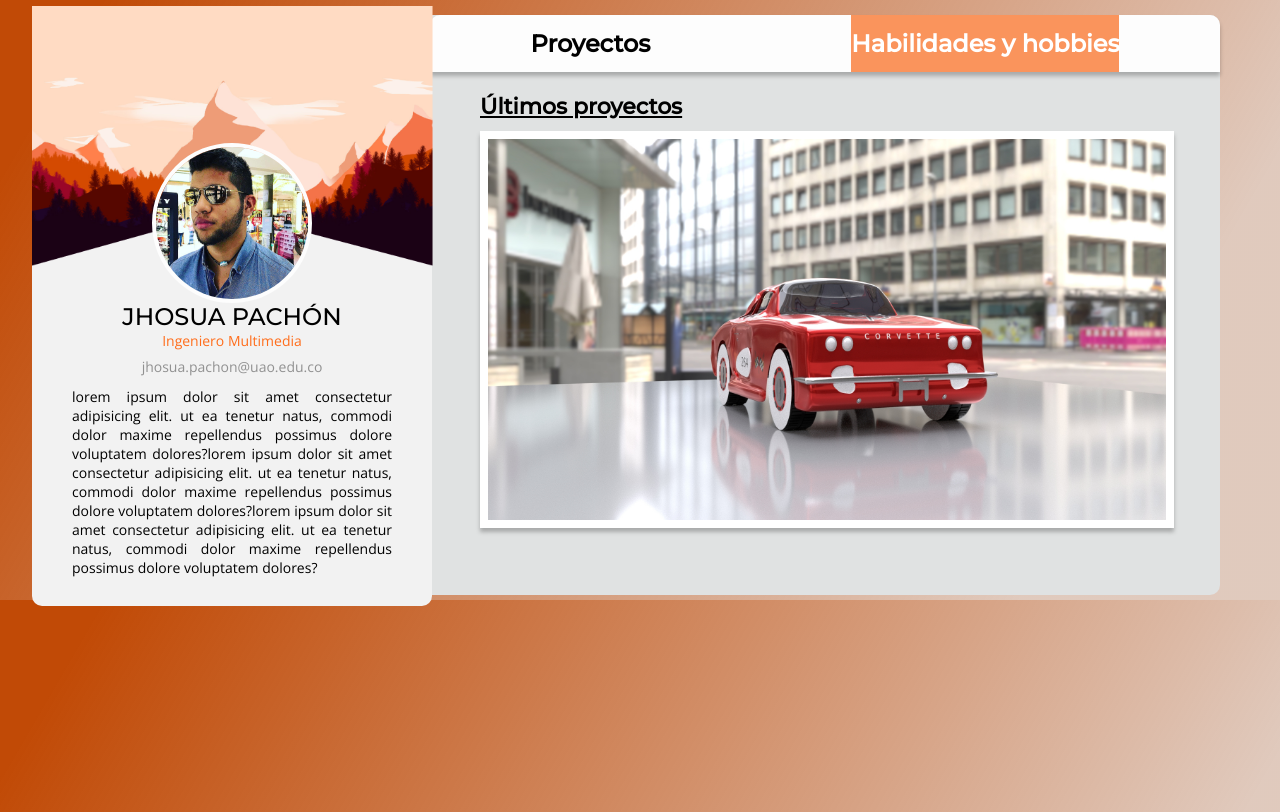
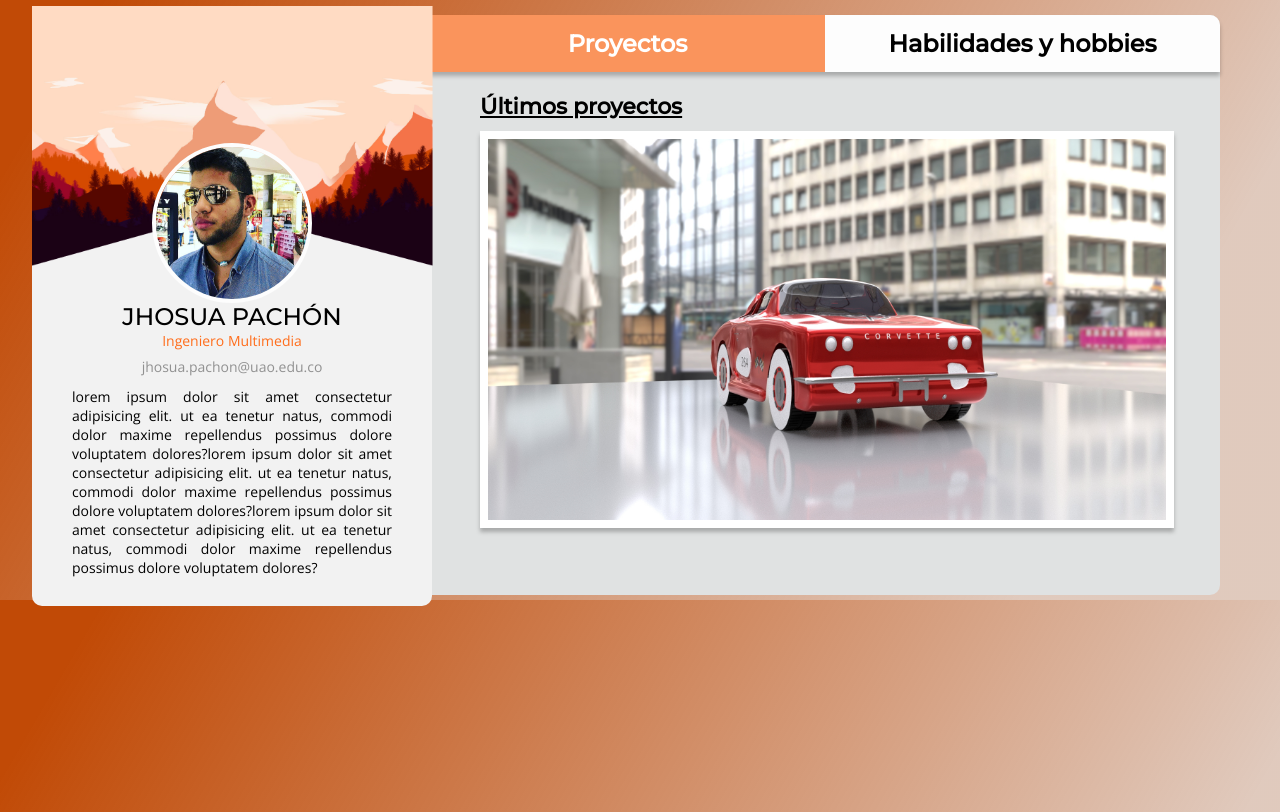
Before and after one commit to JhosuaP97/repTrabajos, a plain HTML site: page index.html in a window 1280 px wide. Both pictures are taken after a click on the link "Proyectos". Drawn offline with nearby package versions, Linux system fonts and the light colour scheme.

Commit message:
Se arregla navegacion

```diff
--- a/index.html
+++ b/index.html
@@ -34,7 +34,7 @@
             </div>
         </div>
         <div class="o-projects-list">
-            <div class="o-navegation-tabs">
+            <nav class="o-navegation-tabs">
                 <ul class="o-tabs">
                     <li><a href="#projectTab"><span>Proyectos</span></a></li>
                     <li><a href="#skillTab"><span>Habilidades y hobbies</span></a></li>
@@ -42,26 +42,22 @@
 
                 <div class="o-section">
                     <div id="projectTab">
-                        <article>
-                            <h1>Últimos proyectos</h1>
+                        <h1>Últimos proyectos</h1>
                         <img src="resources/works/corvette.jpg" alt="">
-                        </article>
                     </div>
                     <div id="skillTab">
-                        <article>
                             <h1>Habilidades</h1>
-                        <p>Lorem ipsum dolor sit amet consectetur, adipisicing elit.
+                            <p>Lorem ipsum dolor sit amet consectetur, adipisicing elit.
                             At nemo quia fugiat atque officiis exercitationem ipsum
                             nulla delectus libero, sequi ea tempore natus voluptas
                             reiciendis quaerat iste mollitia magnam quas incidunt.
                             Repellat vero magni necessitatibus aliquid excepturi
                             recusandae ut, reiciendis quibusdam harum sequi ducimus
-                        </p>
-                        </article>
+                             </p>
                     </div>
 
                 </div>
-            </div>
+            </nav>
         </div>
     </div>
     <script src="https://cdnjs.cloudflare.com/ajax/libs/jquery/3.4.1/jquery.min.js"></script>
--- a/main.js
+++ b/main.js
@@ -1,14 +1,11 @@
 $(document).ready(()=>{
     $('ul.o-tabs li a:first').addClass('.o-tabs o-active');
-    $('.o-section article').hide();
-    $('.o-section article:first').show();
+    $('.o-section div').hide();
+    $('.o-section div:first').show();
 
-    $('ul.o-tabs li a').click((e) =>{
+    $('ul.o-tabs li a').click(function(e){
         e.preventDefault();
-        $('ul.o-tabs li a').toggleClass('.o-tabs o-active');
-
-        var activeTab = $(this).prop('href');
-        console.log(activeTab);
-
+        $('ul.o-tabs li a').removeClass('.o-tabs o-active');
+        $(this).addClass('.o-tabs o-active');
     });
 });
--- a/styles.css
+++ b/styles.css
@@ -126,7 +126,11 @@ ul.o-tabs {
   border-radius: 10px 10px 0 0;
   box-shadow: 0px 4px 4px rgba(0, 0, 0, 0.25);
   display: flex;
-  justify-content: space-around;
+
+}
+
+ul.o-tabs li{
+  width: 50%;
 }
 
 .o-tabs .o-active {
```
